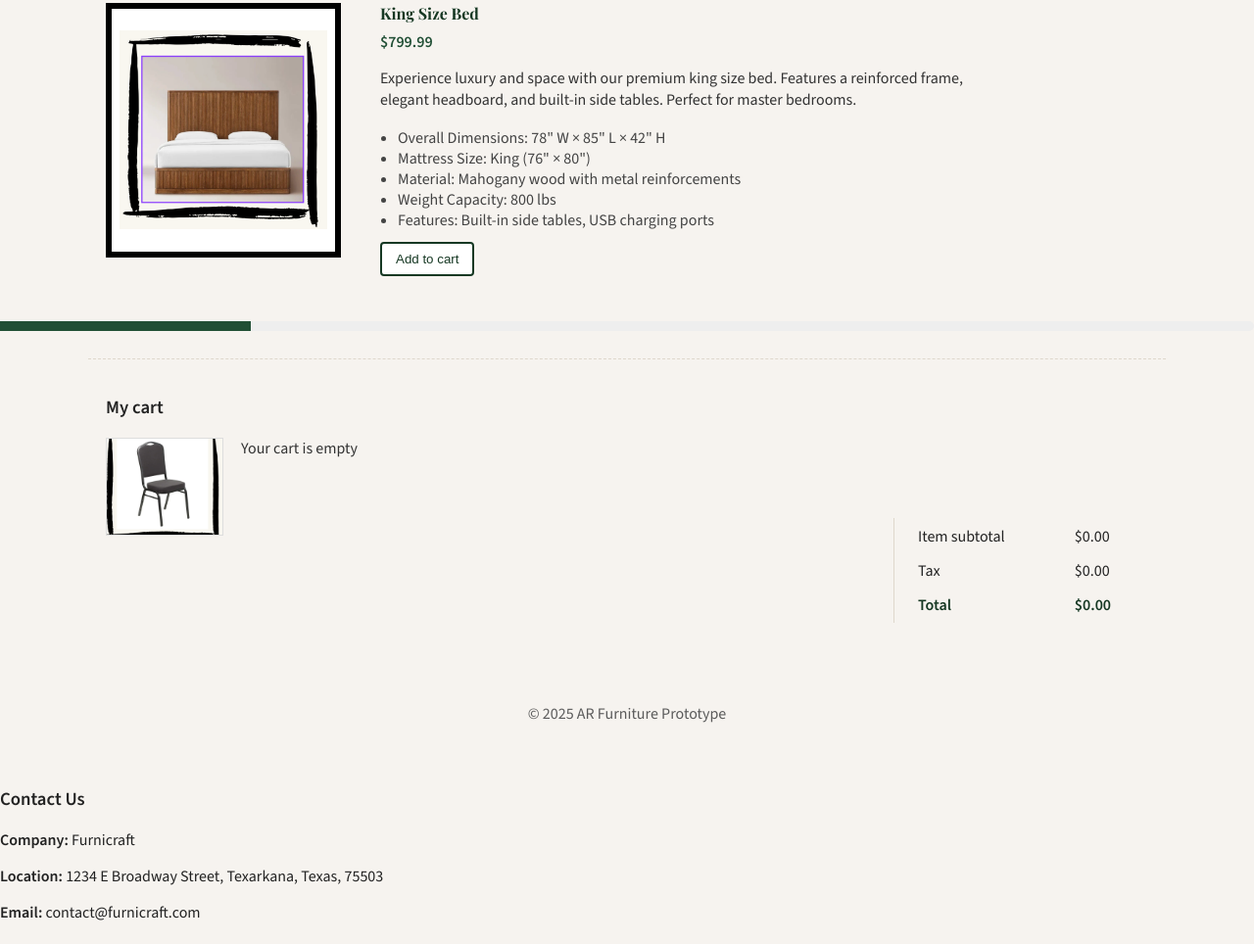
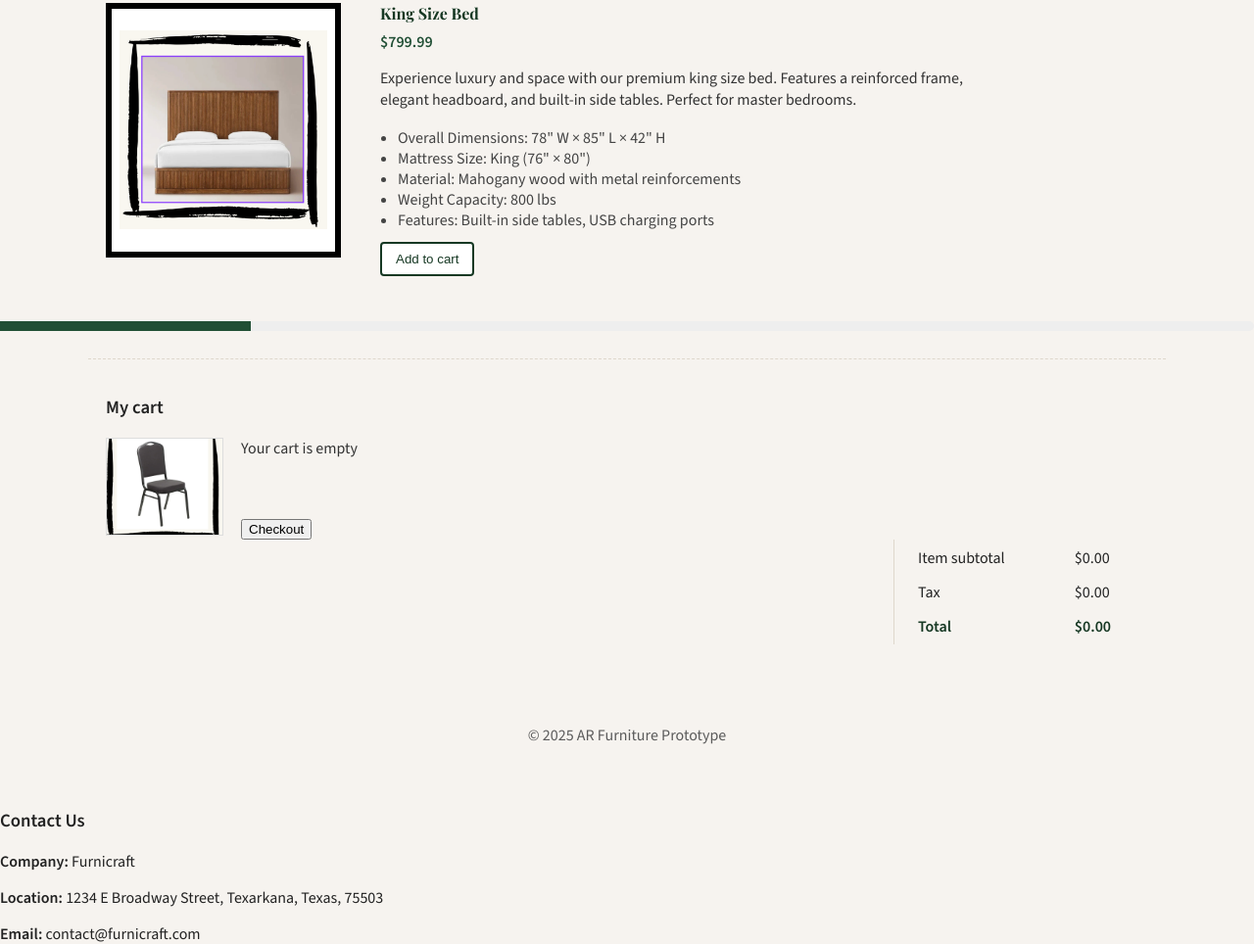
Before and after one commit to pratikkafle608/Furniture_order_system, a plain HTML site: page AR_Furniture_Prototype-main/index.html in a window 1280 px wide. Shown: the part 2886-3850 px from the top of the page at 98% size. Before the commit the page ends 3828 px from the top, so only its background shows below. Drawn offline with nearby package versions, Linux system fonts and the light colour scheme.

Commit message:
checkout button added

```diff
--- a/AR_Furniture_Prototype-main/index.html
+++ b/AR_Furniture_Prototype-main/index.html
@@ -470,12 +470,15 @@
         <tr class="total-row">
           <td>Total</td>
           <td id="grandTotal">$0.00</td>
+          <div class="checkout-wrap">
+  <button id="checkoutBtn">Checkout</button>
+</div>
+
         </tr>
       </table>
     </div>
   </div>
 </section>
-
 
   <footer class="site-footer">
     <p>© 2025 AR Furniture Prototype</p>
```
Also changed, not shown: AR_Furniture_Prototype-main/checkout.html (added).
